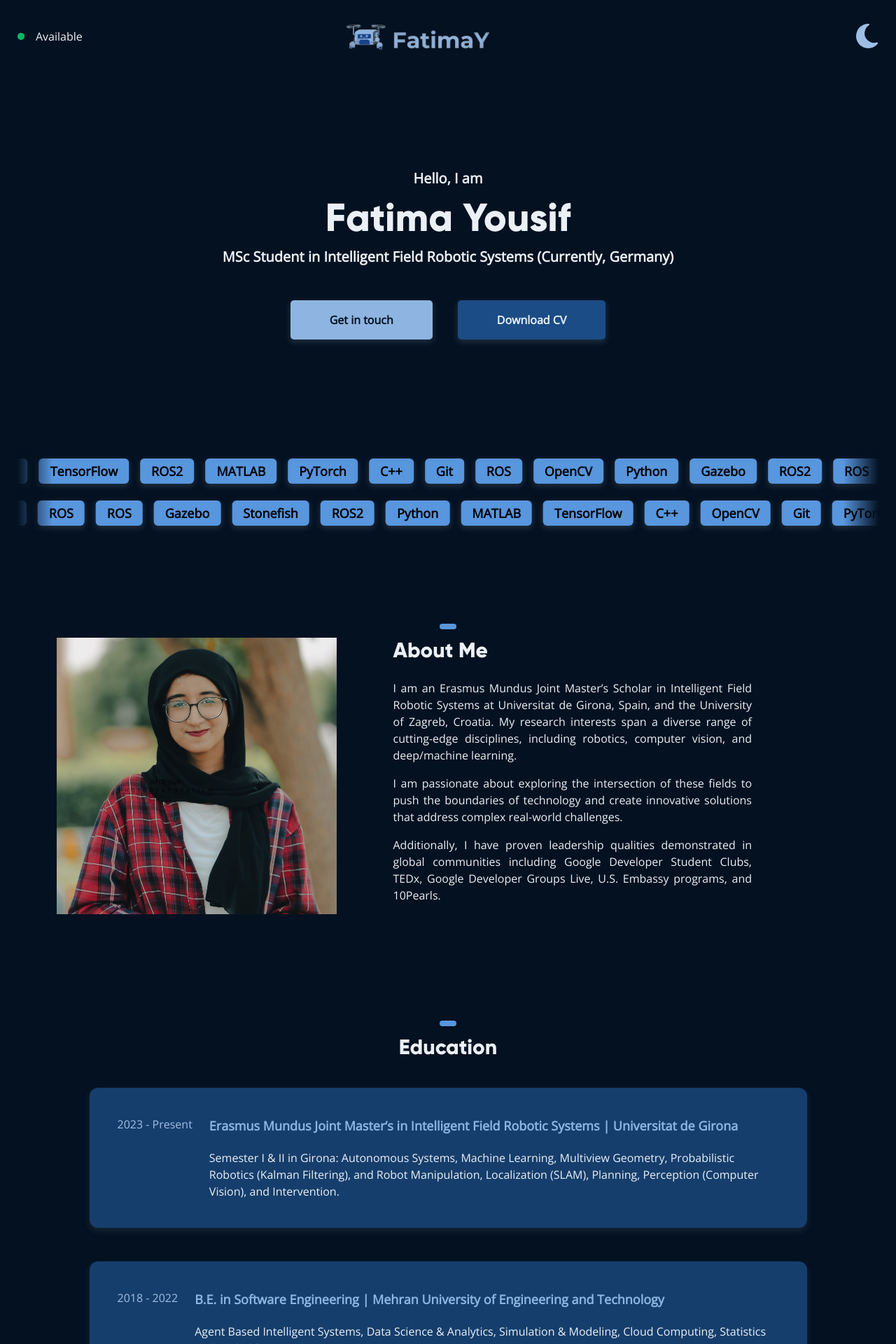
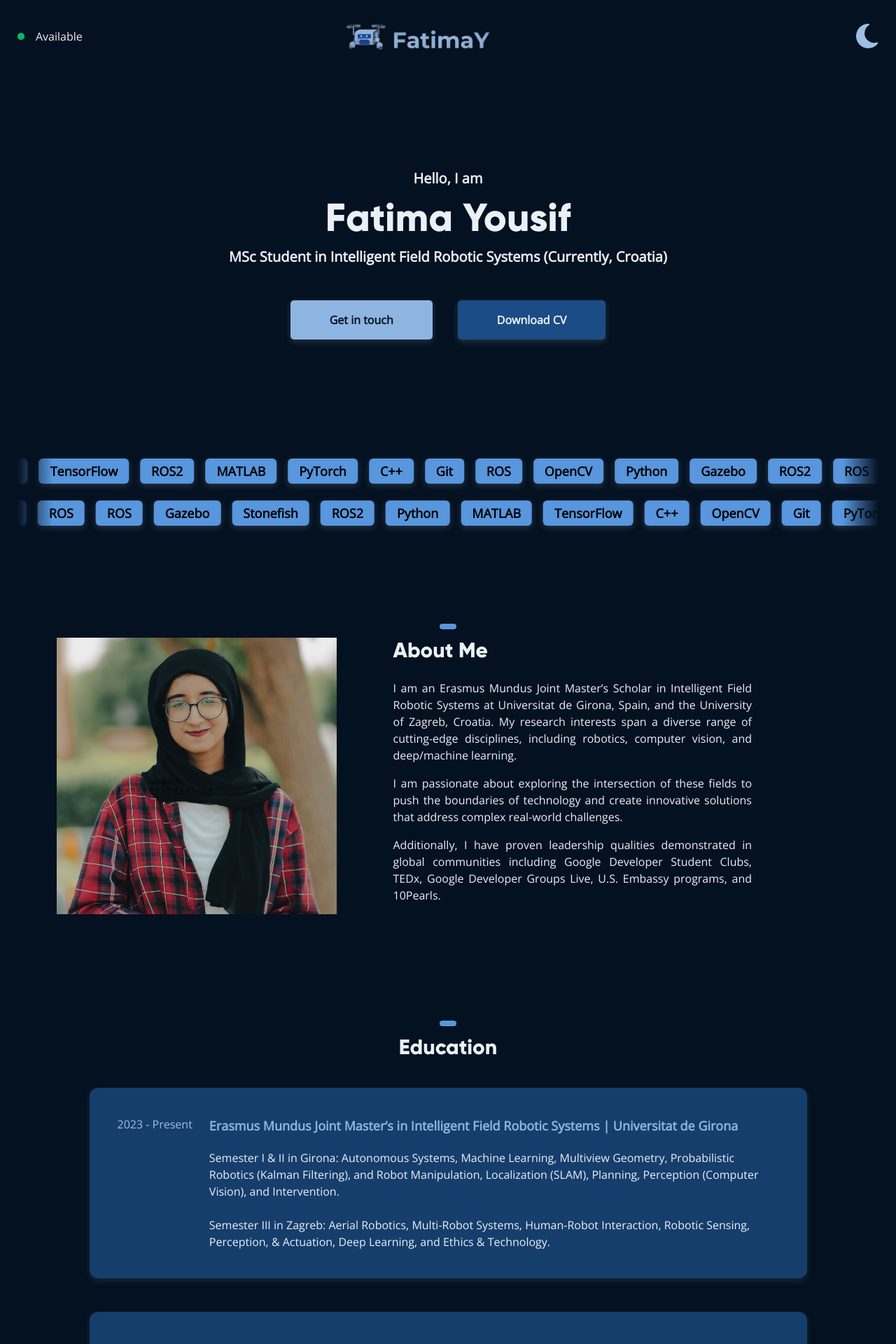
Before and after one commit to FatimaYousif/portfolio2, a Next.js app: page / in a window 1280 px wide. Shown: the top 1920 px of the page at 70% size. Built offline with nearby package versions, Linux system fonts and the light colour scheme.

Commit message:
Content fixes

```diff
--- a/sections/Education.tsx
+++ b/sections/Education.tsx
@@ -15,6 +15,8 @@ function Educations() {
                 <Education post={"Erasmus Mundus Joint Master’s in Intelligent Field Robotic Systems"} dateStart={2023} company={"Universitat de Girona"}>
                     <p>Semester I & II in Girona: Autonomous Systems, Machine Learning, Multiview Geometry, Probabilistic Robotics (Kalman Filtering),
                     and Robot Manipulation, Localization (SLAM), Planning, Perception (Computer Vision), and Intervention.</p>
+                    <p>Semester III in Zagreb: Aerial Robotics, Multi-Robot Systems, Human-Robot Interaction, Robotic Sensing, Perception,
+                    & Actuation, Deep Learning, and Ethics & Technology.</p>
                 </Education>
 
                 <Education post={"B.E. in Software Engineering"} dateStart={2018} dateEnd={2022} company={"Mehran University of Engineering and Technology"} >
--- a/sections/Hero.tsx
+++ b/sections/Hero.tsx
@@ -14,7 +14,7 @@ function Hero() {
             >
                 <p className="text-xl font-bold">Hello, I am </p>
                 <h1>Fatima Yousif</h1>
-                <p className="text-xl font-bold">MSc Student in Intelligent Field Robotic Systems (Currently, Germany) </p>
+                <p className="text-xl font-bold">MSc Student in Intelligent Field Robotic Systems (Currently, Croatia) </p>
             </motion.div>
             <motion.div
                 initial={{ opacity: 0, y: 10 }}
```
